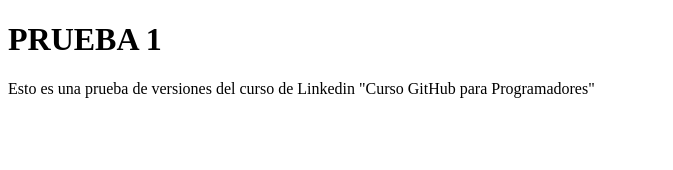
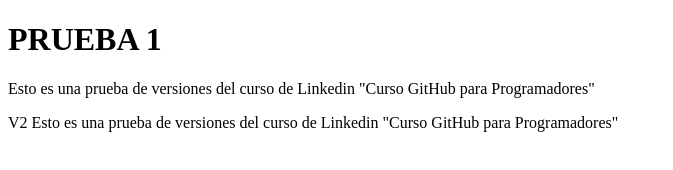
Before and after one commit to asanchezr221/cursoGithubLinkedin, a plain HTML site: page index.html in a window 1280 px wide. Shown: the whole page, without its empty margins (0-673 px from the left). Drawn offline with Linux system fonts and the light colour scheme.

Commit message:
PRUEBA 1 (LINKEDIN)
Version 2 de la prueba del curso de Linkedin "GitHub para Programadores"

```diff
--- a/index.html
+++ b/index.html
@@ -9,5 +9,6 @@
 <body>
   <h1>PRUEBA 1</h1>
   <p>Esto es una prueba de versiones del curso de Linkedin "Curso GitHub para Programadores"</p>
+  <p> V2 Esto es una prueba de versiones del curso de Linkedin "Curso GitHub para Programadores"</p>
 </body>
 </html>
```
